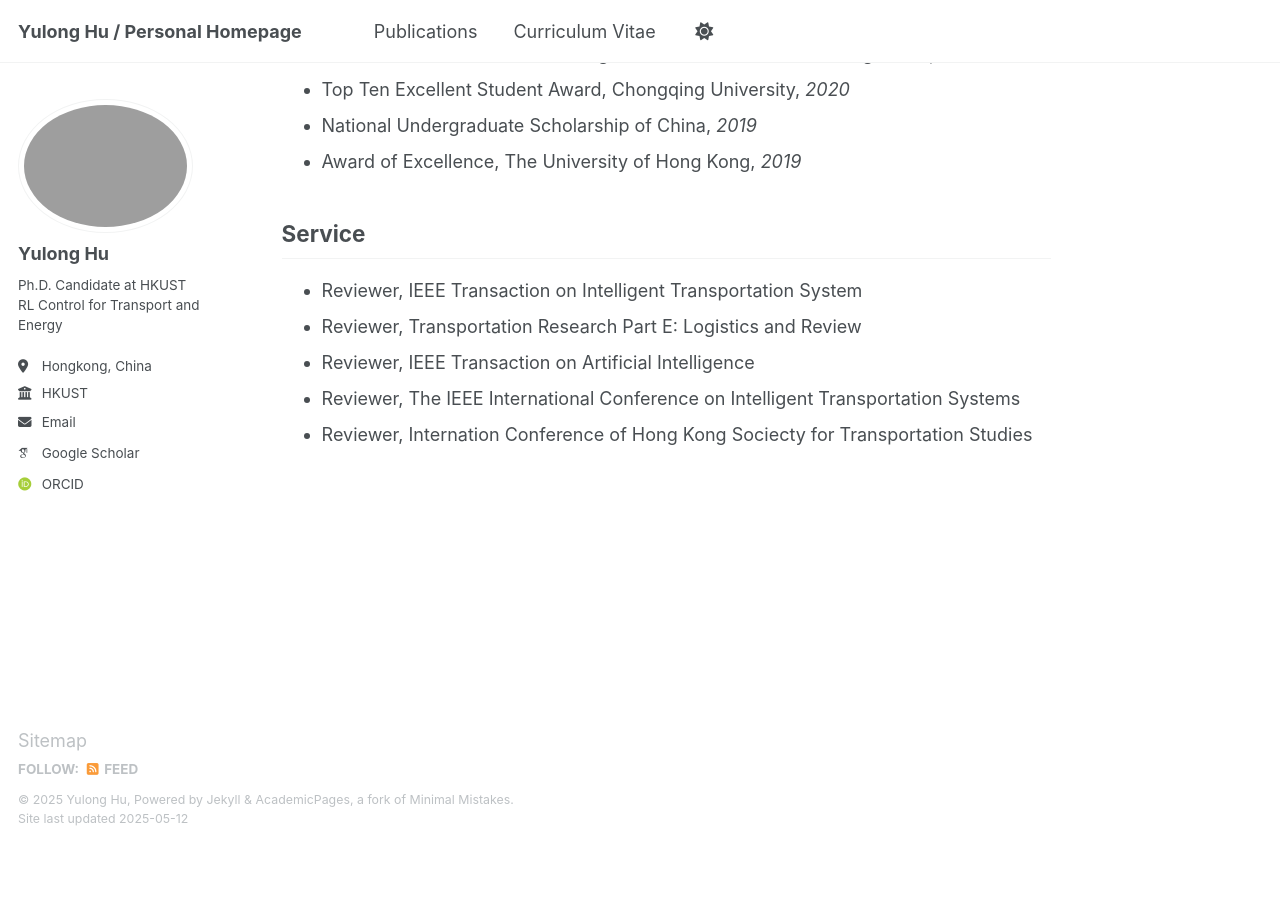
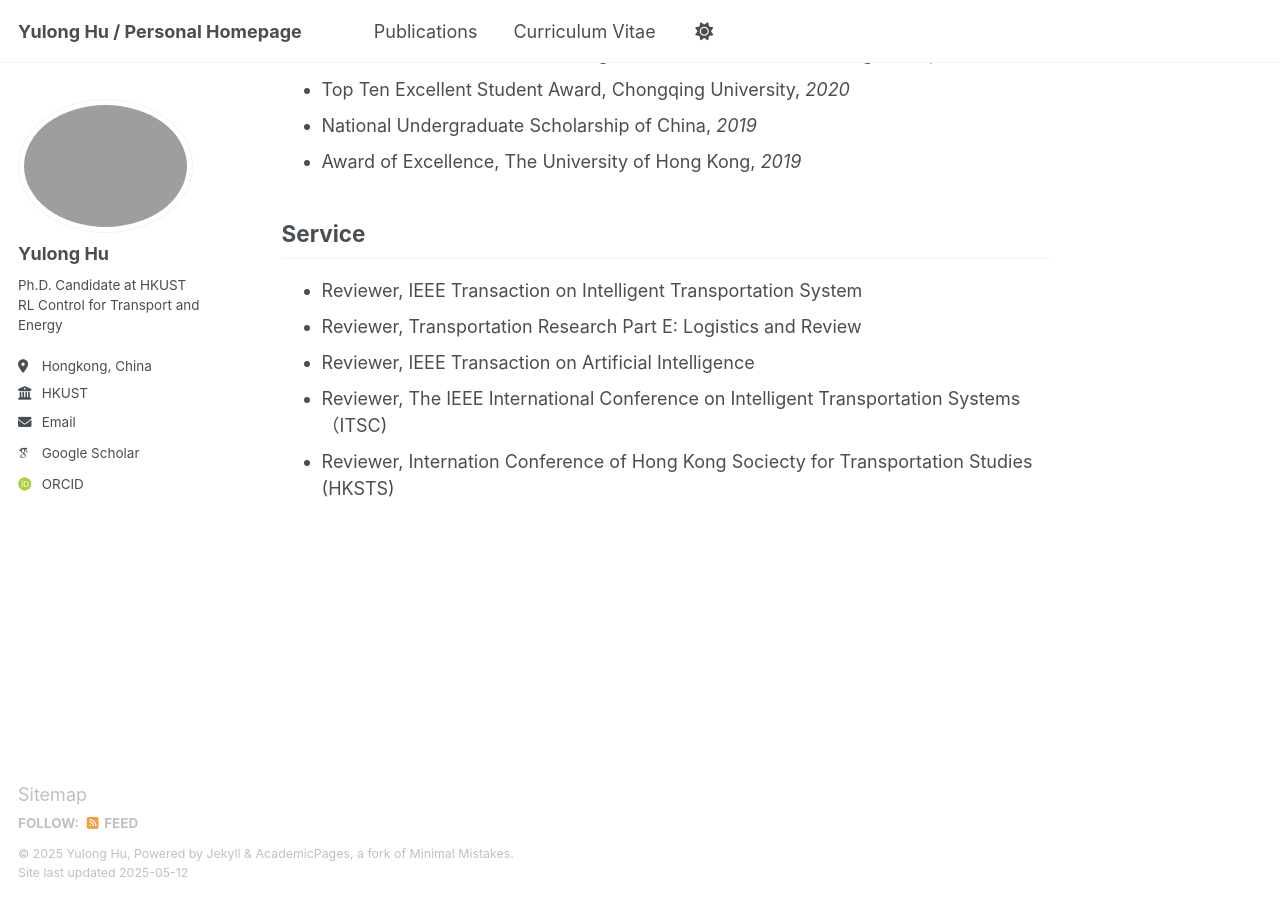
Before and after one commit to yulonghu2000/yulonghu2000.github.io, a Jekyll site: the page built from _pages/cv.md, in a window 1280 px wide and 900 px high, scrolled down 1065 px. Built offline with Jekyll 4.4.1, drawn with Linux system fonts in a browser that asks for light colours; some web fonts are replaced; before the commit the page ends 1911 px from its top, so only the background shows below that.

Commit message:
Update cv.md

```diff
--- a/_pages/cv.md
+++ b/_pages/cv.md
@@ -33,5 +33,5 @@ author_profile: true
 - Reviewer, IEEE Transaction on Intelligent Transportation System
 - Reviewer, Transportation Research Part E: Logistics and Review
 - Reviewer, IEEE Transaction on Artificial Intelligence
-- Reviewer, The IEEE International Conference on Intelligent Transportation Systems
-- Reviewer, Internation Conference of Hong Kong Sociecty for Transportation Studies
+- Reviewer, The IEEE International Conference on Intelligent Transportation Systems（ITSC)
+- Reviewer, Internation Conference of Hong Kong Sociecty for Transportation Studies (HKSTS)
```
